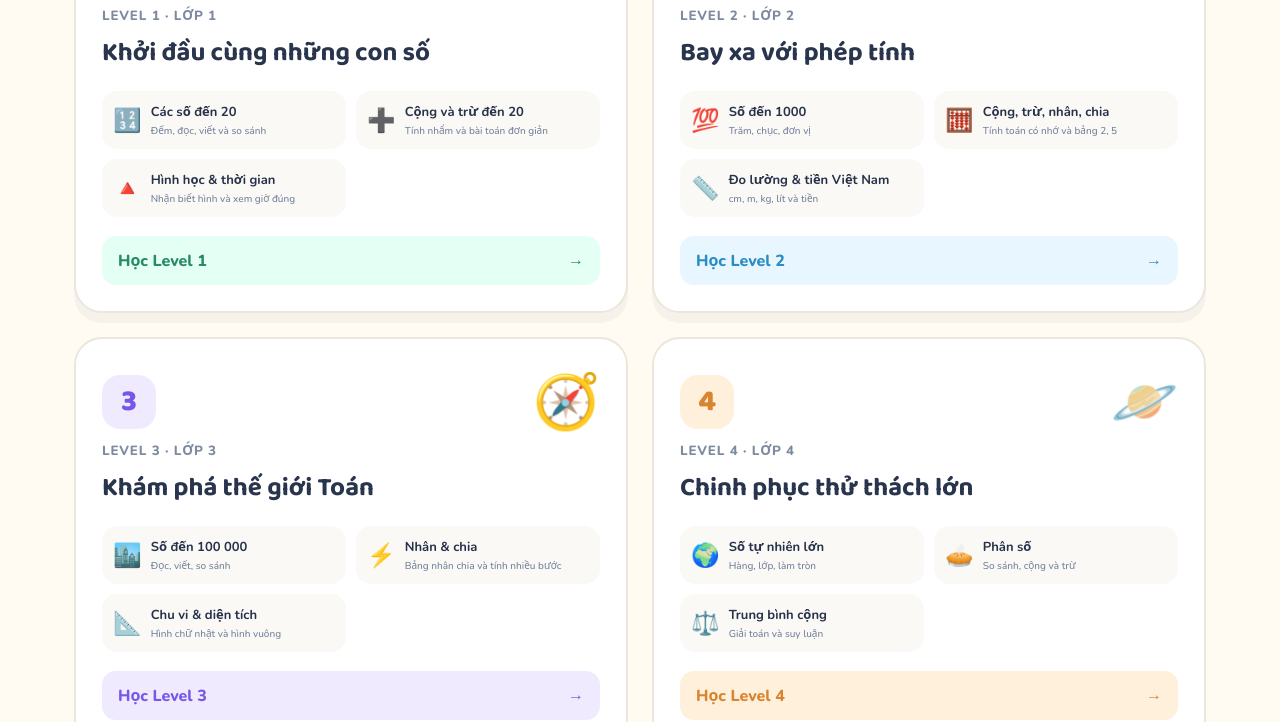
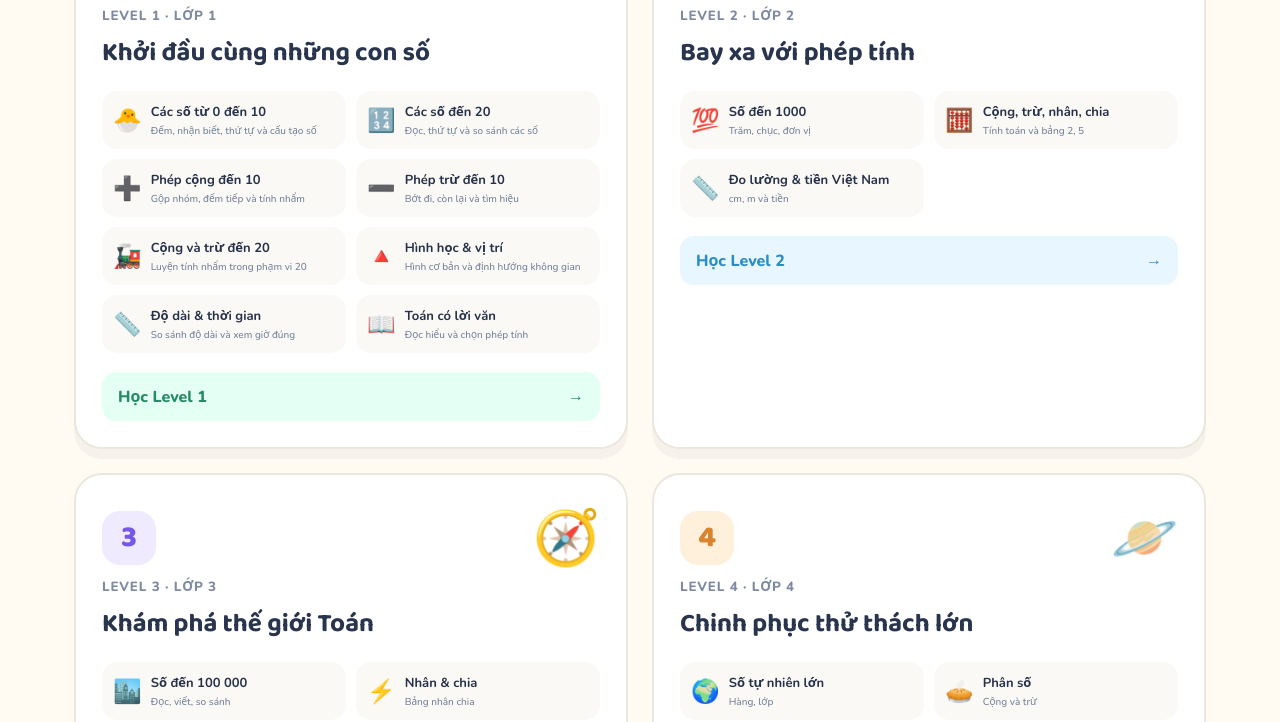
Before and after one commit to forlanguage/simple-math-for-kid, a React (Vite) app: page / in a window 1280 px wide. Shown: the part 1169-1891 px from the top of the page. Built offline with nearby package versions, Linux system fonts and the light colour scheme.

Commit message:
Expand Grade 1 curriculum with focused practice lessons

```diff
--- a/src/curriculum.js
+++ b/src/curriculum.js
@@ -1,91 +1,55 @@
 export const curriculum = [
   {
     level: 1,
-    grade: 'Lớp 1',
-    emoji: '🌱',
-    title: 'Khởi đầu cùng những con số',
-    color: 'mint',
+    grade: 'Lớp 1', emoji: '🌱', title: 'Khởi đầu cùng những con số', color: 'mint',
     chapters: [
-      {
-        id: 'numbers-20', icon: '🔢', name: 'Các số đến 20', note: 'Đếm, đọc, viết và so sánh',
-        lessons: [
-          { id: 'count-10', title: 'Đếm trong phạm vi 10', learn: ['Mỗi đồ vật được đếm đúng một lần.', 'Số cuối cùng cho biết có tất cả bao nhiêu đồ vật.'], practice: 'count' },
-          { id: 'compare-20', title: 'So sánh số đến 20', learn: ['Dùng > khi số bên trái lớn hơn.', 'Dùng < khi số bên trái bé hơn.', 'Dùng = khi hai số bằng nhau.'], practice: 'compare' },
-        ],
-      },
-      {
-        id: 'add-sub-20', icon: '➕', name: 'Cộng và trừ đến 20', note: 'Tính nhẩm và bài toán đơn giản',
-        lessons: [
-          { id: 'add-10', title: 'Phép cộng trong phạm vi 10', learn: ['Phép cộng là gộp hai nhóm lại với nhau.', 'Có thể đếm tiếp từ số lớn hơn để tính nhanh.'], practice: 'add10' },
-          { id: 'sub-20', title: 'Phép trừ trong phạm vi 20', learn: ['Phép trừ là bớt đi hoặc tìm phần còn lại.', 'Có thể đếm lùi để kiểm tra kết quả.'], practice: 'sub20' },
-        ],
-      },
-      {
-        id: 'shapes-time', icon: '🔺', name: 'Hình học & thời gian', note: 'Nhận biết hình và xem giờ đúng',
-        lessons: [
-          { id: 'shapes-1', title: 'Hình quanh em', learn: ['Hình tròn không có góc.', 'Hình tam giác có 3 cạnh.', 'Hình vuông có 4 cạnh bằng nhau.'], practice: 'shapes1' },
-          { id: 'time-1', title: 'Xem giờ đúng', learn: ['Kim ngắn chỉ giờ.', 'Khi kim phút chỉ số 12, ta đọc giờ đúng.'], practice: 'time1' },
-        ],
-      },
+      { id:'numbers-10', icon:'🐣', name:'Các số từ 0 đến 10', note:'Đếm, nhận biết, thứ tự và cấu tạo số', lessons:[
+        {id:'count-10',title:'Đếm trong phạm vi 10',learn:['Chạm từng đồ vật và đếm lần lượt từ 1.','Số cuối cùng là số lượng của cả nhóm.'],practice:'count'},
+        {id:'number-before-after-10',title:'Số liền trước – liền sau',learn:['Số liền sau lớn hơn 1 đơn vị.','Số liền trước bé hơn 1 đơn vị.'],practice:'beforeAfter10'},
+        {id:'compose-10',title:'Tách và gộp số đến 10',learn:['Một số có thể tách thành hai phần.','Ví dụ: 7 gồm 5 và 2.'],practice:'compose10'},
+      ]},
+      { id:'numbers-20', icon:'🔢', name:'Các số đến 20', note:'Đọc, thứ tự và so sánh các số', lessons:[
+        {id:'count-20',title:'Đếm tiếp đến 20',learn:['Sau 10 là 11, 12, 13… đến 20.','Có thể đếm tiến hoặc đếm lùi.'],practice:'count20'},
+        {id:'compare-20',title:'So sánh số đến 20',learn:['Dùng > khi bên trái lớn hơn.','Dùng < khi bên trái bé hơn.','Dùng = khi hai số bằng nhau.'],practice:'compare'},
+        {id:'order-20',title:'Sắp xếp số',learn:['Trên trục số, số ở bên phải lớn hơn.','Tìm số bé nhất hoặc lớn nhất trước.'],practice:'order20'},
+      ]},
+      { id:'add-10', icon:'➕', name:'Phép cộng đến 10', note:'Gộp nhóm, đếm tiếp và tính nhẩm', lessons:[
+        {id:'add-with-pictures',title:'Cộng bằng hình ảnh',learn:['Phép cộng là gộp hai nhóm.','Đếm tất cả đồ vật sau khi gộp.'],practice:'add10'},
+        {id:'missing-addend-10',title:'Điền số còn thiếu',learn:['Tìm số cần thêm để được tổng đã cho.','Có thể đếm tiếp để tìm số còn thiếu.'],practice:'missingAdd10'},
+        {id:'add-story-10',title:'Bài toán thêm vào',learn:['Từ “thêm”, “có thêm” thường gợi ý phép cộng.','Đọc câu hỏi rồi chọn phép tính phù hợp.'],practice:'storyAdd10'},
+      ]},
+      { id:'sub-10', icon:'➖', name:'Phép trừ đến 10', note:'Bớt đi, còn lại và tìm hiệu', lessons:[
+        {id:'sub-with-pictures',title:'Trừ bằng hình ảnh',learn:['Phép trừ có thể hiểu là bớt đi.','Đếm số còn lại sau khi bớt.'],practice:'sub10'},
+        {id:'missing-sub-10',title:'Điền số trong phép trừ',learn:['Dùng phép cộng ngược để kiểm tra.','Ví dụ: 8 − ? = 5 thì 5 + ? = 8.'],practice:'missingSub10'},
+        {id:'sub-story-10',title:'Bài toán bớt đi',learn:['Từ “cho đi”, “bớt”, “bay đi” thường gợi ý phép trừ.','Tìm số còn lại.'],practice:'storySub10'},
+      ]},
+      { id:'add-sub-20', icon:'🚂', name:'Cộng và trừ đến 20', note:'Luyện tính nhẩm trong phạm vi 20', lessons:[
+        {id:'add-20',title:'Cộng trong phạm vi 20',learn:['Đếm tiếp từ số lớn hơn.','Có thể tách số để tạo thành 10 trước.'],practice:'add20'},
+        {id:'sub-20',title:'Trừ trong phạm vi 20',learn:['Đếm lùi để tìm kết quả.','Có thể dùng phép cộng để kiểm tra.'],practice:'sub20'},
+        {id:'mixed-20',title:'Cộng trừ hỗn hợp',learn:['Quan sát kỹ dấu + hoặc −.','Tính từng câu chậm và chính xác.'],practice:'mixed20'},
+      ]},
+      { id:'shapes-position', icon:'🔺', name:'Hình học & vị trí', note:'Hình cơ bản và định hướng không gian', lessons:[
+        {id:'shapes-1',title:'Hình quanh em',learn:['Hình tròn không có góc.','Tam giác có 3 cạnh.','Hình vuông có 4 cạnh bằng nhau.'],practice:'shapes1'},
+        {id:'position-1',title:'Trái – phải – trên – dưới',learn:['Quan sát vị trí của đồ vật so với nhau.','Xác định bên trái, bên phải, phía trên và phía dưới.'],practice:'position1'},
+      ]},
+      { id:'measure-time', icon:'📏', name:'Độ dài & thời gian', note:'So sánh độ dài và xem giờ đúng', lessons:[
+        {id:'length-1',title:'Dài hơn – ngắn hơn',learn:['Đặt hai vật cùng điểm bắt đầu để so sánh.','Vật kéo dài xa hơn thì dài hơn.'],practice:'length1'},
+        {id:'time-1',title:'Xem giờ đúng',learn:['Kim ngắn chỉ giờ.','Kim phút ở số 12 là giờ đúng.'],practice:'time1'},
+      ]},
+      { id:'word-problems', icon:'📖', name:'Toán có lời văn', note:'Đọc hiểu và chọn phép tính', lessons:[
+        {id:'choose-operation-1',title:'Chọn phép cộng hay trừ',learn:['Thêm vào thường dùng cộng.','Bớt đi hoặc còn lại thường dùng trừ.'],practice:'chooseOperation1'},
+        {id:'word-mix-1',title:'Thử thách bài toán lớp 1',learn:['Đọc chậm đề bài.','Tìm dữ kiện, câu hỏi rồi mới tính.'],practice:'wordMix1'},
+      ]},
     ],
   },
-  {
-    level: 2,
-    grade: 'Lớp 2',
-    emoji: '🚀',
-    title: 'Bay xa với phép tính',
-    color: 'sky',
-    chapters: [
-      {
-        id: 'numbers-1000', icon: '💯', name: 'Số đến 1000', note: 'Trăm, chục, đơn vị',
-        lessons: [
-          { id: 'place-value', title: 'Giá trị hàng', learn: ['Một số có thể gồm hàng trăm, hàng chục và hàng đơn vị.', 'Ví dụ 352 = 3 trăm + 5 chục + 2 đơn vị.'], practice: 'placeValue' },
-          { id: 'compare-1000', title: 'So sánh số đến 1000', learn: ['So sánh hàng trăm trước, rồi đến hàng chục và hàng đơn vị.'], practice: 'compare1000' },
-        ],
-      },
-      {
-        id: 'operations-2', icon: '🧮', name: 'Cộng, trừ, nhân, chia', note: 'Tính toán có nhớ và bảng 2, 5',
-        lessons: [
-          { id: 'add-sub-1000', title: 'Cộng trừ có nhớ', learn: ['Đặt các chữ số cùng hàng thẳng cột.', 'Tính từ hàng đơn vị sang trái.'], practice: 'addSub1000' },
-          { id: 'mul-2-5', title: 'Bảng nhân 2 và 5', learn: ['Nhân 2 là gấp đôi.', 'Các tích của bảng 5 tận cùng bằng 0 hoặc 5.'], practice: 'mul25' },
-        ],
-      },
-      {
-        id: 'measure-money', icon: '📏', name: 'Đo lường & tiền Việt Nam', note: 'cm, m, kg, lít và tiền',
-        lessons: [
-          { id: 'length-2', title: 'Xăng-ti-mét và mét', learn: ['100 cm = 1 m.', 'Chọn đơn vị phù hợp với độ dài cần đo.'], practice: 'length2' },
-          { id: 'money-2', title: 'Làm quen tiền Việt Nam', learn: ['Có thể cộng giá trị các tờ tiền để tìm tổng số tiền.', 'Khi mua hàng, tiền thừa = tiền đưa − giá món hàng.'], practice: 'money2' },
-        ],
-      },
-    ],
-  },
-  {
-    level: 3,
-    grade: 'Lớp 3', emoji: '🧭', title: 'Khám phá thế giới Toán', color: 'violet',
-    chapters: [
-      { id: 'numbers-100k', icon: '🏙️', name: 'Số đến 100 000', note: 'Đọc, viết, so sánh', lessons: [{ id: 'numbers-3', title: 'Số lớn hơn', learn: ['So sánh từ chữ số hàng cao nhất.'], practice: 'large3' }] },
-      { id: 'mul-div', icon: '⚡', name: 'Nhân & chia', note: 'Bảng nhân chia và tính nhiều bước', lessons: [{ id: 'mul-div-3', title: 'Nhân chia thành thạo', learn: ['Phép chia là phép tính ngược của phép nhân.'], practice: 'muldiv3' }] },
-      { id: 'geometry-3', icon: '📐', name: 'Chu vi & diện tích', note: 'Hình chữ nhật và hình vuông', lessons: [{ id: 'area-3', title: 'Diện tích hình chữ nhật', learn: ['Diện tích = chiều dài × chiều rộng.'], practice: 'area3' }] },
-    ],
-  },
-  {
-    level: 4,
-    grade: 'Lớp 4', emoji: '🪐', title: 'Chinh phục thử thách lớn', color: 'orange',
-    chapters: [
-      { id: 'big-numbers', icon: '🌍', name: 'Số tự nhiên lớn', note: 'Hàng, lớp, làm tròn', lessons: [{ id: 'big-4', title: 'Tính với số lớn', learn: ['Đặt tính thẳng hàng để giảm sai sót.'], practice: 'large4' }] },
-      { id: 'fractions-4', icon: '🥧', name: 'Phân số', note: 'So sánh, cộng và trừ', lessons: [{ id: 'fraction-4', title: 'Cộng phân số cùng mẫu', learn: ['Giữ nguyên mẫu số và cộng các tử số.'], practice: 'fraction4' }] },
-      { id: 'average', icon: '⚖️', name: 'Trung bình cộng', note: 'Giải toán và suy luận', lessons: [{ id: 'avg-4', title: 'Tìm trung bình cộng', learn: ['Tổng các giá trị ÷ số lượng giá trị.'], practice: 'average4' }] },
-    ],
-  },
-  {
-    level: 5,
-    grade: 'Lớp 5', emoji: '🏆', title: 'Trở thành cao thủ Toán', color: 'rose',
-    chapters: [
-      { id: 'decimal', icon: '🔬', name: 'Số thập phân', note: 'So sánh và bốn phép tính', lessons: [{ id: 'decimal-5', title: 'Cộng số thập phân', learn: ['Đặt dấu phẩy thẳng cột trước khi tính.'], practice: 'decimal5' }] },
-      { id: 'percent', icon: '💯', name: 'Tỉ số phần trăm', note: 'Phần trăm trong thực tế', lessons: [{ id: 'percent-5', title: 'Tìm phần trăm của một số', learn: ['a% của b = b × a ÷ 100.'], practice: 'percent5' }] },
-      { id: 'motion', icon: '🚲', name: 'Chuyển động đều', note: 'Quãng đường, vận tốc, thời gian', lessons: [{ id: 'motion-5', title: 'Quãng đường', learn: ['Quãng đường = vận tốc × thời gian.'], practice: 'motion5' }] },
-    ],
-  },
+  { level:2, grade:'Lớp 2', emoji:'🚀', title:'Bay xa với phép tính', color:'sky', chapters:[
+    {id:'numbers-1000',icon:'💯',name:'Số đến 1000',note:'Trăm, chục, đơn vị',lessons:[{id:'place-value',title:'Giá trị hàng',learn:['352 = 3 trăm + 5 chục + 2 đơn vị.'],practice:'placeValue'},{id:'compare-1000',title:'So sánh số đến 1000',learn:['So sánh hàng trăm trước.'],practice:'compare1000'}]},
+    {id:'operations-2',icon:'🧮',name:'Cộng, trừ, nhân, chia',note:'Tính toán và bảng 2, 5',lessons:[{id:'add-sub-1000',title:'Cộng trừ có nhớ',learn:['Đặt các chữ số cùng hàng thẳng cột.'],practice:'addSub1000'},{id:'mul-2-5',title:'Bảng nhân 2 và 5',learn:['Nhân 2 là gấp đôi.'],practice:'mul25'}]},
+    {id:'measure-money',icon:'📏',name:'Đo lường & tiền Việt Nam',note:'cm, m và tiền',lessons:[{id:'length-2',title:'Xăng-ti-mét và mét',learn:['100 cm = 1 m.'],practice:'length2'},{id:'money-2',title:'Làm quen tiền Việt Nam',learn:['Tiền thừa = tiền đưa − giá món hàng.'],practice:'money2'}]},
+  ]},
+  {level:3,grade:'Lớp 3',emoji:'🧭',title:'Khám phá thế giới Toán',color:'violet',chapters:[{id:'numbers-100k',icon:'🏙️',name:'Số đến 100 000',note:'Đọc, viết, so sánh',lessons:[{id:'numbers-3',title:'Số lớn hơn',learn:['So sánh từ chữ số hàng cao nhất.'],practice:'large3'}]},{id:'mul-div',icon:'⚡',name:'Nhân & chia',note:'Bảng nhân chia',lessons:[{id:'mul-div-3',title:'Nhân chia thành thạo',learn:['Phép chia là phép tính ngược của phép nhân.'],practice:'muldiv3'}]},{id:'geometry-3',icon:'📐',name:'Chu vi & diện tích',note:'Hình chữ nhật',lessons:[{id:'area-3',title:'Diện tích hình chữ nhật',learn:['Diện tích = chiều dài × chiều rộng.'],practice:'area3'}]}]},
+  {level:4,grade:'Lớp 4',emoji:'🪐',title:'Chinh phục thử thách lớn',color:'orange',chapters:[{id:'big-numbers',icon:'🌍',name:'Số tự nhiên lớn',note:'Hàng, lớp',lessons:[{id:'big-4',title:'Tính với số lớn',learn:['Đặt tính thẳng hàng.'],practice:'large4'}]},{id:'fractions-4',icon:'🥧',name:'Phân số',note:'Cộng và trừ',lessons:[{id:'fraction-4',title:'Cộng phân số cùng mẫu',learn:['Giữ mẫu và cộng tử.'],practice:'fraction4'}]},{id:'average',icon:'⚖️',name:'Trung bình cộng',note:'Giải toán',lessons:[{id:'avg-4',title:'Tìm trung bình cộng',learn:['Tổng ÷ số lượng.'],practice:'average4'}]}]},
+  {level:5,grade:'Lớp 5',emoji:'🏆',title:'Trở thành cao thủ Toán',color:'rose',chapters:[{id:'decimal',icon:'🔬',name:'Số thập phân',note:'Bốn phép tính',lessons:[{id:'decimal-5',title:'Cộng số thập phân',learn:['Đặt dấu phẩy thẳng cột.'],practice:'decimal5'}]},{id:'percent',icon:'💯',name:'Tỉ số phần trăm',note:'Phần trăm thực tế',lessons:[{id:'percent-5',title:'Tìm phần trăm của một số',learn:['a% của b = b × a ÷ 100.'],practice:'percent5'}]},{id:'motion',icon:'🚲',name:'Chuyển động đều',note:'Quãng đường',lessons:[{id:'motion-5',title:'Quãng đường',learn:['Quãng đường = vận tốc × thời gian.'],practice:'motion5'}]}]},
 ]
 
-export const allLessons = curriculum.flatMap(level => level.chapters.flatMap(chapter => chapter.lessons.map(lesson => ({ ...lesson, level: level.level, grade: level.grade, chapterId: chapter.id, chapterName: chapter.name, chapterIcon: chapter.icon }))))
+export const allLessons = curriculum.flatMap(level => level.chapters.flatMap(chapter => chapter.lessons.map(lesson => ({...lesson,level:level.level,grade:level.grade,chapterId:chapter.id,chapterName:chapter.name,chapterIcon:chapter.icon}))))
```
